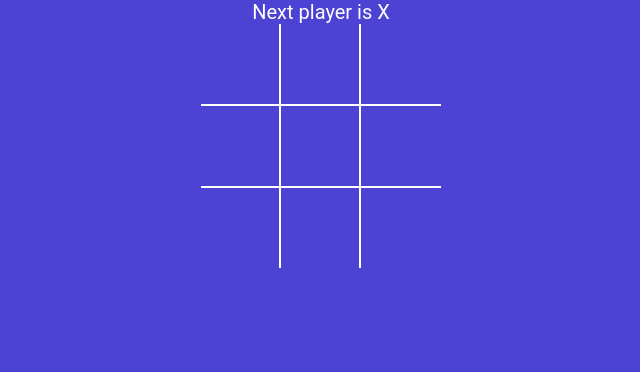
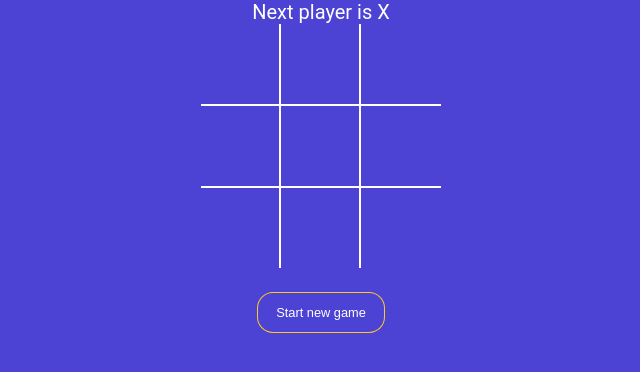
Before and after one commit to Anupamlugun/tic-tac-toe, a React (Vite) app: page / in a window 1280 px wide. Shown: the top 372 px of the page, without its empty margins (319-959 px from the left). Built offline with nearby package versions, Linux system fonts and the light colour scheme.

Commit message:
added game reset button

```diff
--- a/src/App.jsx
+++ b/src/App.jsx
@@ -27,10 +27,21 @@ const App = () => {
 
   const winner = winnerfun(squares);
 
+  const resetgame = () => {
+    setsqures(Array(9).fill(null));
+  };
+  const gameover = squares.every((arr) => arr != null);
   return (
     <div className="app">
       <Gamestatus isx={isx} winner={winner} squares={squares} />
       <Board squares={squares} position={position} />
+      <button
+        className={`btn-reset  ${winner || gameover ? "active" : ""}`}
+        type="button"
+        onClick={resetgame}
+      >
+        Start new game
+      </button>
     </div>
   );
 };
--- a/src/components/Board.jsx
+++ b/src/components/Board.jsx
@@ -1,6 +1,6 @@
 import Square from "./Square";
 
-const Board = ({ squares, position, isx }) => {
+const Board = ({ squares, position }) => {
   const rendersquare = (p) => {
     return <Square value={squares[p]} onClick={() => position(p)} />;
   };
--- a/src/components/gamestatus.jsx
+++ b/src/components/gamestatus.jsx
@@ -3,7 +3,7 @@ const gamestatus = ({ isx, winner, squares }) => {
   console.log(gameover);
   const player = isx ? "X" : "0";
   let msg;
-  if (gameover) {
+  if (gameover && !winner) {
     msg = "Game draw";
   } else {
     msg = winner ? `winner is ${winner}` : `Next player is ${player}`;
```
